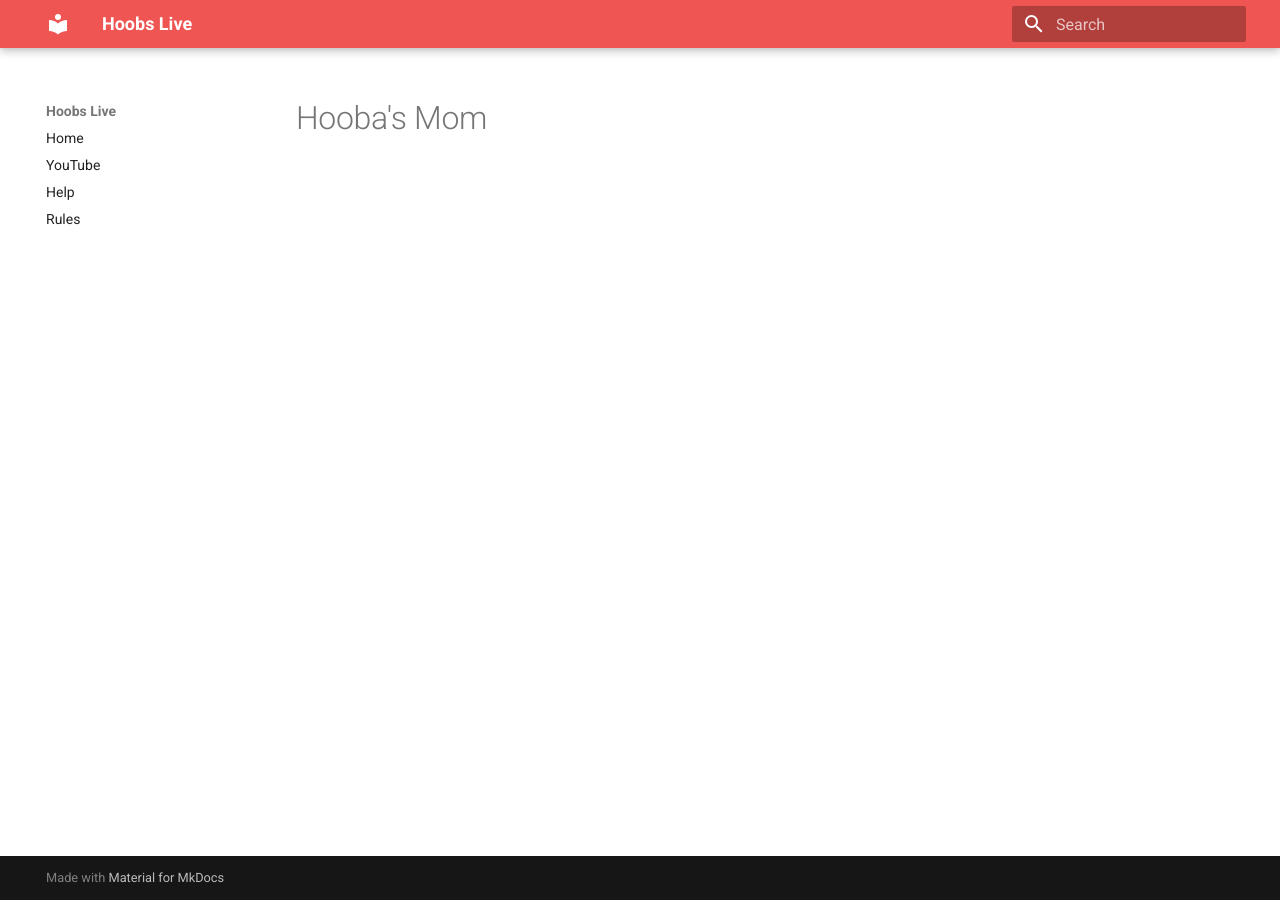
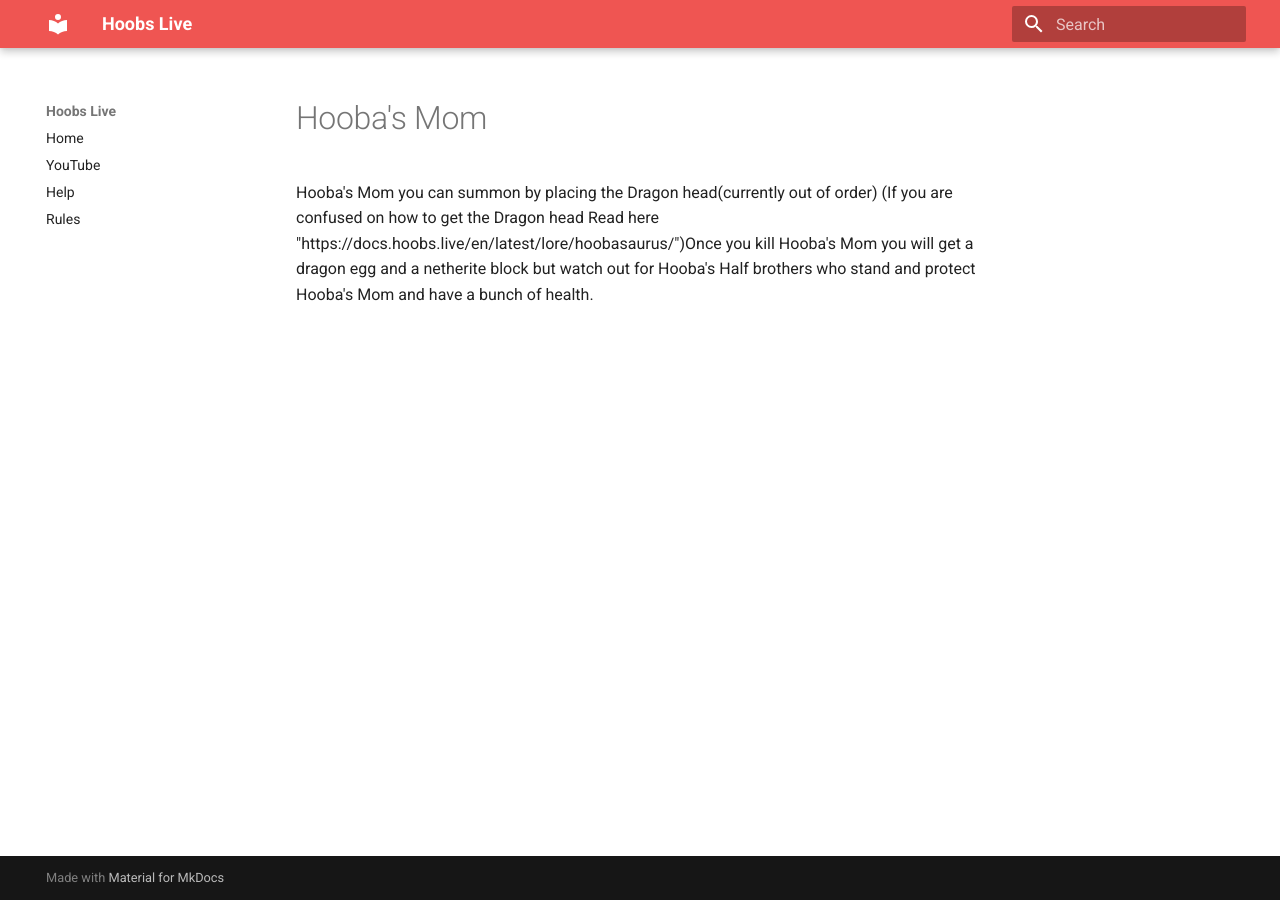
Before and after one commit to cunhar/hoobs-live-docs, an MkDocs documentation site: the page built from docs/lore/hoobasmom.md, in a window 1280 px wide. Built offline with MkDocs 1.6.1 and Material for MkDocs 9.7.7, drawn with Linux system fonts in a browser that asks for light colours.

Commit message:
Update hoobasmom.md

```diff
--- a/docs/lore/hoobasmom.md
+++ b/docs/lore/hoobasmom.md
@@ -1 +1,2 @@
 #Hooba's Mom
+Hooba's Mom you can summon by placing the Dragon head(currently out of order) (If you are confused on how to get the Dragon head Read here "https://docs.hoobs.live/en/latest/lore/hoobasaurus/")Once you kill Hooba's Mom you will get a dragon egg and a netherite block but watch out for Hooba's Half brothers who stand and protect Hooba's Mom and have a bunch of health.
```
